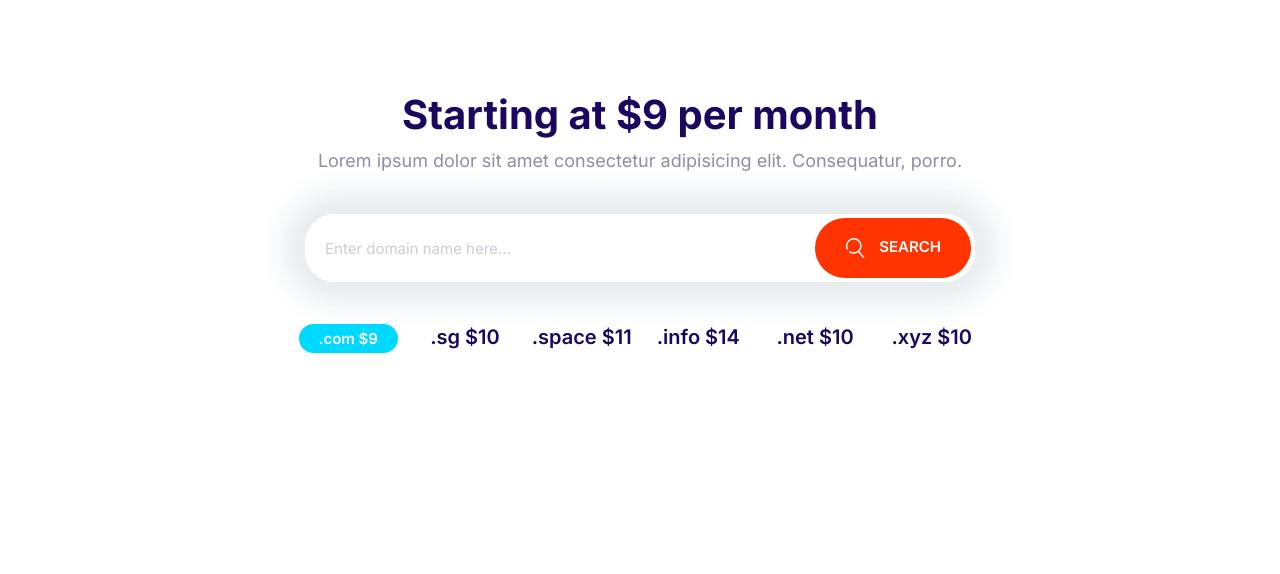
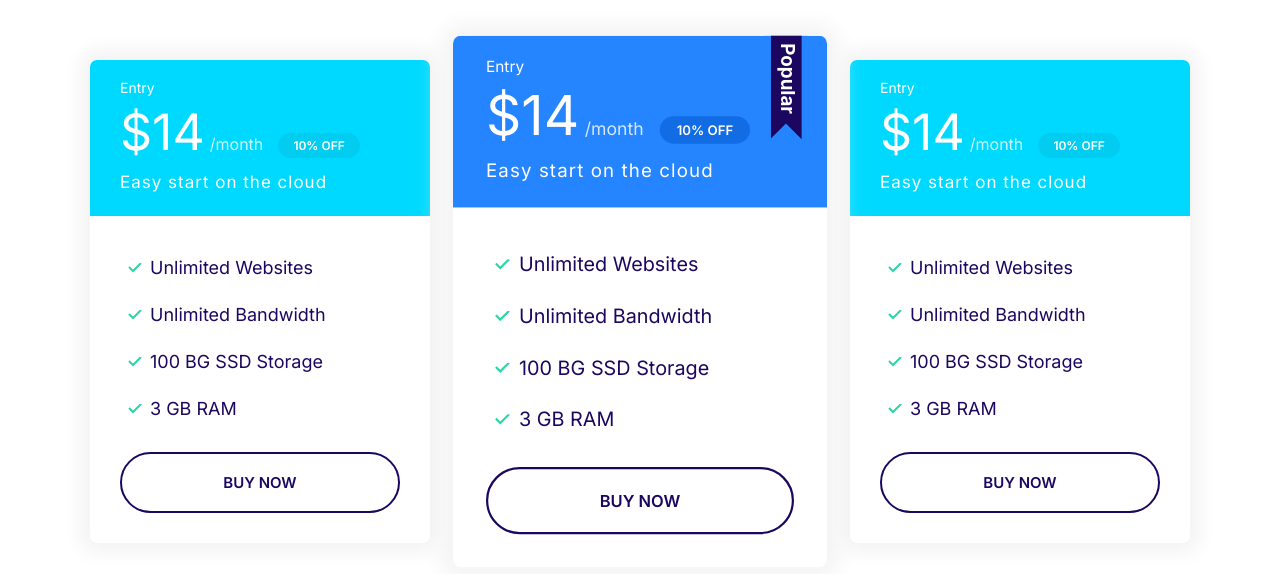
Before and after one commit to Freebox96/freebox, a plain HTML site: page index.html in a window 1280 px wide. Drawn offline with Linux system fonts and the light colour scheme.

Commit message:
Creating the Plans Block Components.

```diff
--- a/css/styles.css
+++ b/css/styles.css
@@ -279,10 +279,16 @@ a {
     background: var(--color-secondary);
     color: #fff;
 }
+.card--primary .badge--primary{
+    background: #126de4;
+}
 .card--secondary .badge--secondary{
     background: #02cdf1;
 }
 /* Plans*/
+.plan{
+   transition: transform .2s ease-out;
+}
 
 .plan__name{
     color: #fff;
@@ -308,6 +314,9 @@ a {
 .plan .list__item{
     margin-bottom: 2rem;
 }
+.plan--popular{
+    transform: scale(1.1);
+}
 .plan--popular .card__header{
     position: relative;
 }
@@ -318,6 +327,12 @@ a {
     position: absolute;
     top: -6px;
     right: 5%;
+}
+.plan:hover{
+    transform: scale(1.05);
+}
+.plan--popular:hover{
+    transform: scale(1.15);
 }
 
 @media screen and (min-width: 1024px) {
@@ -619,3 +634,11 @@ font-size: 3rem;
         grid-template-columns: repeat(auto-fit, minmax(10rem, 1fr));
     }
 }
+/* Plans Block*/
+.block-plans .grid {
+    gap: 8rem 4rem;
+}
+.block-plans .card {
+    max-width: 500px;
+    margin: 0 auto;
+}
--- a/index.html
+++ b/index.html
@@ -15,35 +15,69 @@
     <link rel="stylesheet" href="css/styles.css" />
   </head>
   <body>
-    <section class="block container block-domain">
-      <header class="block__header">
-        <h2>Starting at $9 per month</h2>
-        <p>
-          Lorem ipsum dolor sit amet consectetur adipisicing elit. Consequatur,
-          porro.
-        </p>
-      </header>
-      <div class="input-group">
-        <input
-          type="text"
-          class="input"
-          placeholder="Enter domain name here..."
-        />
-        <button class="btn btn--accent">
-          <svg class="icon icon--white">
-            <use xlink:href="images/sprite.svg#search"></use>
-          </svg>
-          Search
-        </button>
+    <section class="block container block-plans">
+      <div class="grid grid--1x3">
+        <div class="plan">
+          <div class="card card--secondary">
+            <header class="card__header">
+              <h3 class="plan__name">Entry</h3>
+              <span class="plan__price">$14</span>
+              <span class="plan__billing-cycle">/month</span>
+              <span class="badge badge--secondary badge--small">10% OFF</span>
+              <span class="plan__description">Easy start on the cloud</span>
+            </header>
+            <div class="card__body">
+              <ul class="list list--tick">
+                <li class="list__item">Unlimited Websites</li>
+                <li class="list__item">Unlimited Bandwidth</li>
+                <li class="list__item">100 BG SSD Storage</li>
+                <li class="list__item">3 GB RAM</li>
+              </ul>
+              <button class="btn btn--outline btn--block">Buy Now</button>
+            </div>
+          </div>
+        </div>
+        <div class="plan plan--popular">
+          <div class="card card--primary">
+            <header class="card__header">
+              <h3 class="plan__name">Entry</h3>
+              <span class="plan__price">$14</span>
+              <span class="plan__billing-cycle">/month</span>
+              <span class="badge badge--primary badge--small">10% OFF</span>
+              <span class="plan__description">Easy start on the cloud</span>
+            </header>
+            <div class="card__body">
+              <ul class="list list--tick">
+                <li class="list__item">Unlimited Websites</li>
+                <li class="list__item">Unlimited Bandwidth</li>
+                <li class="list__item">100 BG SSD Storage</li>
+                <li class="list__item">3 GB RAM</li>
+              </ul>
+              <button class="btn btn--outline btn--block">Buy Now</button>
+            </div>
+          </div>
+        </div>
+        <div class="plan">
+          <div class="card card--secondary">
+            <header class="card__header">
+              <h3 class="plan__name">Entry</h3>
+              <span class="plan__price">$14</span>
+              <span class="plan__billing-cycle">/month</span>
+              <span class="badge badge--secondary badge--small">10% OFF</span>
+              <span class="plan__description">Easy start on the cloud</span>
+            </header>
+            <div class="card__body">
+              <ul class="list list--tick">
+                <li class="list__item">Unlimited Websites</li>
+                <li class="list__item">Unlimited Bandwidth</li>
+                <li class="list__item">100 BG SSD Storage</li>
+                <li class="list__item">3 GB RAM</li>
+              </ul>
+              <button class="btn btn--outline btn--block">Buy Now</button>
+            </div>
+          </div>
+        </div>
       </div>
-      <ul class="list block-domain__prices">
-        <li><span class="badge badge--secondary">.com $9</span></li>
-        <li>.sg $10</li>
-        <li>.space $11</li>
-        <li>.info $14</li>
-        <li>.net $10</li>
-        <li>.xyz $10</li>
-      </ul>
     </section>
 
     <script src="js/main.js"></script>
```
Also changed, not shown: components/plansblock.html (added, +64 -0 lines), images/popular.svg (added).
